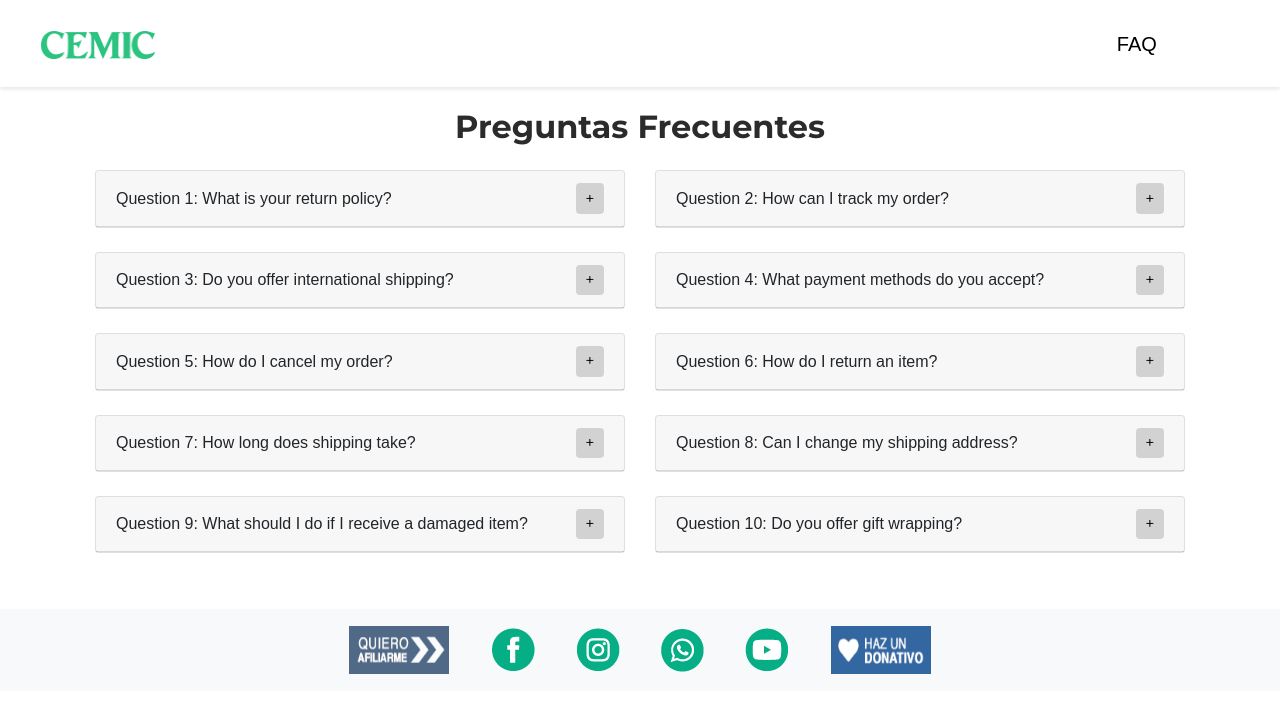
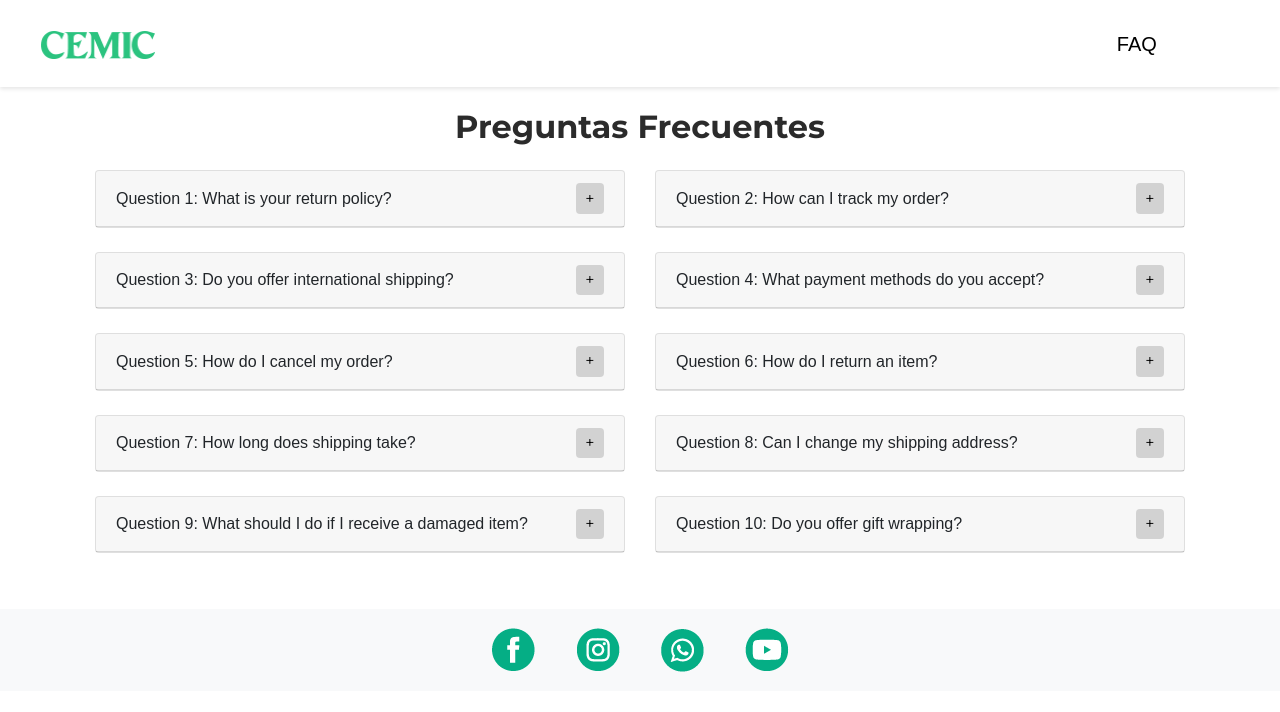
Before and after one commit to manumei/AnesthesiaFAQ, a plain HTML site: page index.html in a window 1280 px wide. Drawn offline with nearby package versions, Linux system fonts and the light colour scheme.

Commit message:
updated footer without donats

```diff
--- a/index.html
+++ b/index.html
@@ -155,17 +155,18 @@
                 </div>
             </div>
         </section>
+
+
+
     </main>
 
     <!-- Social Media Icons -->
     <footer class="social-media-footer">
         <div class="container text-center">
-            <a href="https://www.cemic.edu.ar/planes" target="_blank"><img src="imgs/affili.png" alt="WhatsApp" class="action-icon"></a>
             <a href="https://www.facebook.com/CEMICHospitalUniversitario/" target="_blank"><img src="imgs/facebook.png" alt="WhatsApp" class="social-icon"></a>
             <a href="https://www.instagram.com/cemic_hu/" target="_blank"><img src="imgs/instagram.png" alt="Instagram" class="social-icon"></a>
             <a href="https://api.whatsapp.com/send?phone=5491152990000" target="_blank"><img src="imgs/whatsapp.png" alt="Facebook" class="social-icon"></a>
             <a href="https://www.youtube.com/channel/UCrJSve_M1y9IZgeSRQ6-q8A" target="_blank"><img src="imgs/youtube.png" alt="YouTube" class="social-icon"></a>
-            <a href="https://www.cemic.edu.ar/donaciones2.php" target="_blank"><img src="imgs/donar.gif" alt="WhatsApp" class="action-icon"></a>
         </div>
     </footer>
 
--- a/style.css
+++ b/style.css
@@ -194,6 +194,7 @@ html, body {
 .social-media-footer {
     background-color: #f8f9fa;
     padding: 16px 0;
+    bottom: 0;
 }
 
 .social-media-footer .social-icon {
```
